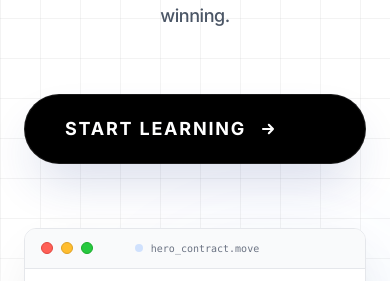
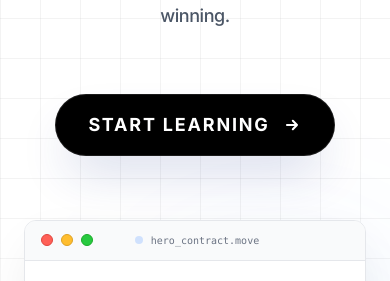
Before and after one commit to shaibuafeez/aleo-, a Next.js app: page / in a window 390 px wide. Shown: the part 462-743 px from the top of the page. Built offline with nearby package versions, Linux system fonts and the light colour scheme; no server answers; what @mysten/dapp-kit, @mysten/sui would draw is missing.

Commit message:
Fix: Repair broken hover animation by wrapping Link in motion.div

```diff
--- a/app/components/Hero.tsx
+++ b/app/components/Hero.tsx
@@ -70,16 +70,23 @@ export default function Hero() {
                         Interactive. Precise. Award-winning.
                     </p>
 
-                    <div className="flex flex-col sm:flex-row gap-4 justify-center lg:justify-start pt-6">
+                    <div className="flex flex-col sm:flex-row gap-4 justify-center lg:justify-start items-center lg:items-start pt-6">
                         <Magnetic>
+                            <motion.div
+                                initial="rest"
+                                whileHover="hover"
+                                animate="rest"
+                            >
                                 <Link
                                     href="/lessons"
-                                className="group relative px-10 py-5 bg-black text-white rounded-full font-bold text-lg tracking-wide hover:scale-105 transition-all duration-300 shadow-2xl shadow-blue-900/20 overflow-hidden block border border-white/10"
+                                    className="group relative px-8 py-4 md:px-10 md:py-5 bg-black text-white rounded-full font-bold text-lg tracking-wide hover:scale-105 transition-all duration-300 shadow-2xl shadow-blue-900/20 overflow-hidden inline-flex items-center gap-3 border border-white/10"
                                 >
                                     {/* Standard Text (Slides Up) */}
                                     <motion.div
-                                    initial={{ y: 0 }}
-                                    whileHover={{ y: "-100%" }}
+                                        variants={{
+                                            rest: { y: 0 },
+                                            hover: { y: "-100%" }
+                                        }}
                                         transition={{ duration: 0.3, ease: [0.33, 1, 0.68, 1] }}
                                         className="flex items-center gap-3 relative z-10"
                                     >
@@ -91,8 +98,10 @@ export default function Hero() {
 
                                     {/* Reveal Text (Slides In from Bottom) */}
                                     <motion.div
-                                    initial={{ y: "100%" }}
-                                    whileHover={{ y: 0 }}
+                                        variants={{
+                                            rest: { y: "100%" },
+                                            hover: { y: 0 }
+                                        }}
                                         transition={{ duration: 0.3, ease: [0.33, 1, 0.68, 1] }}
                                         className="absolute inset-0 flex items-center justify-center gap-3 bg-blue-600 text-white z-10"
                                     >
@@ -102,6 +111,7 @@ export default function Hero() {
                                         </svg>
                                     </motion.div>
                                 </Link>
+                            </motion.div>
                         </Magnetic>
                     </div>
                 </div>
```
Lines whose indentation alone changed are shown as unchanged.
